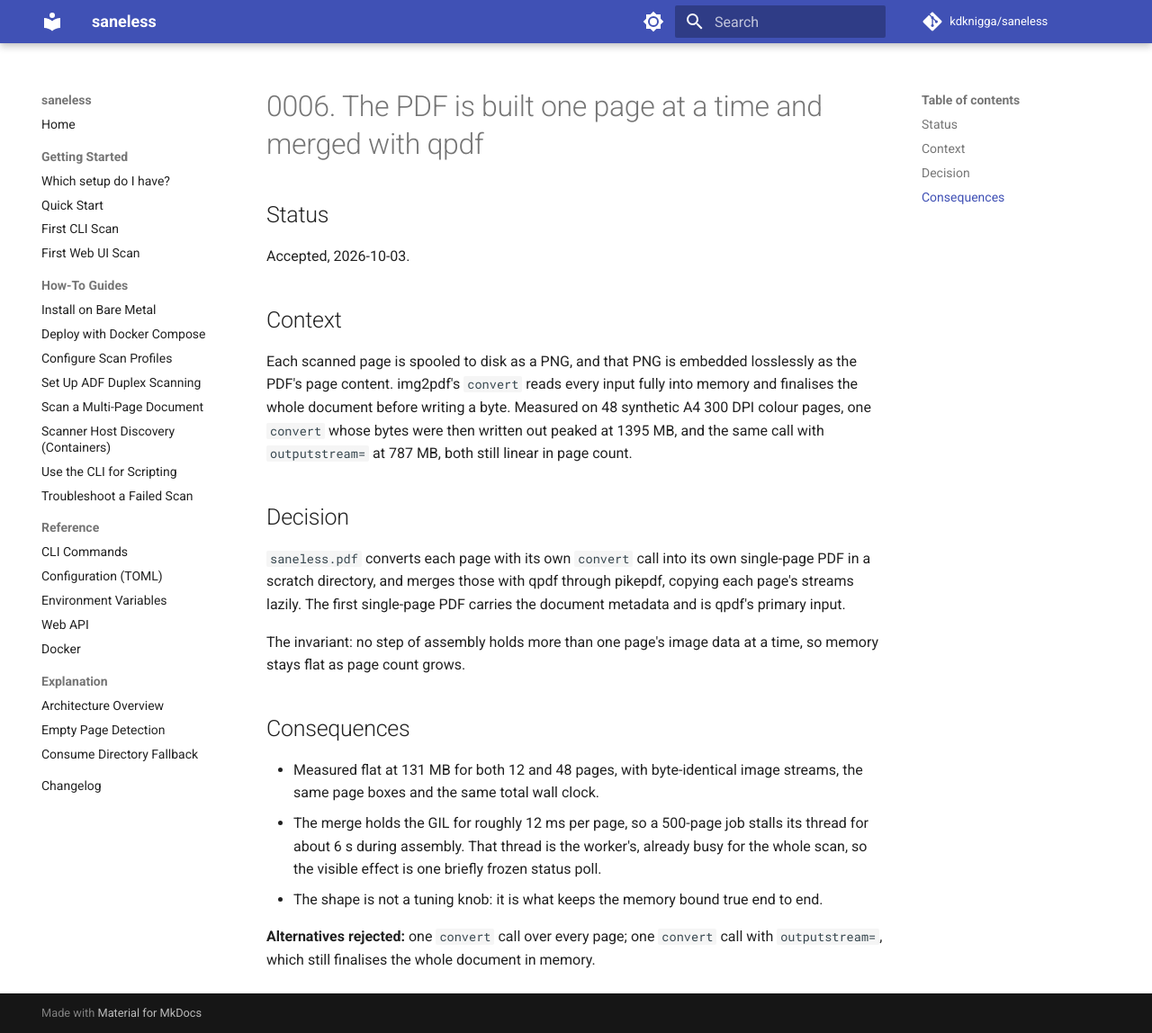
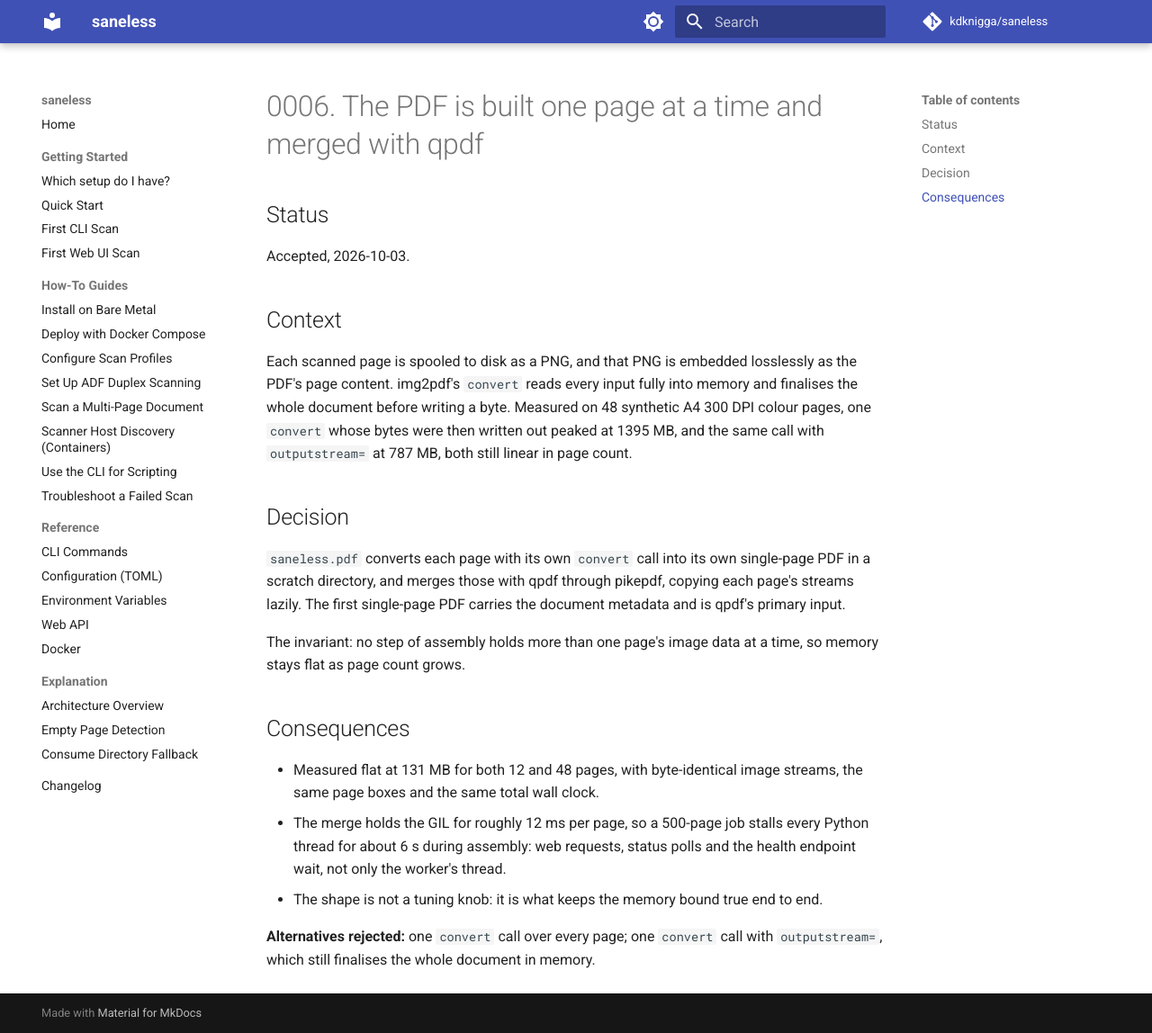
Before and after one commit to kdknigga/saneless, an MkDocs documentation site: the page built from docs/explanation/decisions/0006-per-page-pdf-and-qpdf-merge.md, in a window 1280 px wide and 1148 px high. Shown: the whole window at 90% size. Built offline with MkDocs 1.6.1 and Material for MkDocs 9.7.7, drawn with Linux system fonts in a browser that asks for light colours; comment, search, counter and statistics services are not loaded.

Commit message:
docs(51): ADR 0006 says the merge stalls every thread, as pdf.assemble_pdf does
Holding the GIL stalls every Python thread, so web requests and the health
endpoint wait during assembly, not only the worker's thread.

Co-Authored-By: Claude Opus 5.5 (1M context) <noreply@anthropic.com>
Claude-Session: https://claude.ai/code/session_015tNbPXausUJz2YgDAfExKU

```diff
--- a/docs/explanation/decisions/0006-per-page-pdf-and-qpdf-merge.md
+++ b/docs/explanation/decisions/0006-per-page-pdf-and-qpdf-merge.md
@@ -17,7 +17,7 @@ The invariant: no step of assembly holds more than one page's image data at a ti
 ## Consequences
 
 - Measured flat at 131 MB for both 12 and 48 pages, with byte-identical image streams, the same page boxes and the same total wall clock.
-- The merge holds the GIL for roughly 12 ms per page, so a 500-page job stalls its thread for about 6 s during assembly. That thread is the worker's, already busy for the whole scan, so the visible effect is one briefly frozen status poll.
+- The merge holds the GIL for roughly 12 ms per page, so a 500-page job stalls every Python thread for about 6 s during assembly: web requests, status polls and the health endpoint wait, not only the worker's thread.
 - The shape is not a tuning knob: it is what keeps the memory bound true end to end.
 
 **Alternatives rejected:** one `convert` call over every page; one `convert` call with `outputstream=`, which still finalises the whole document in memory.
```
